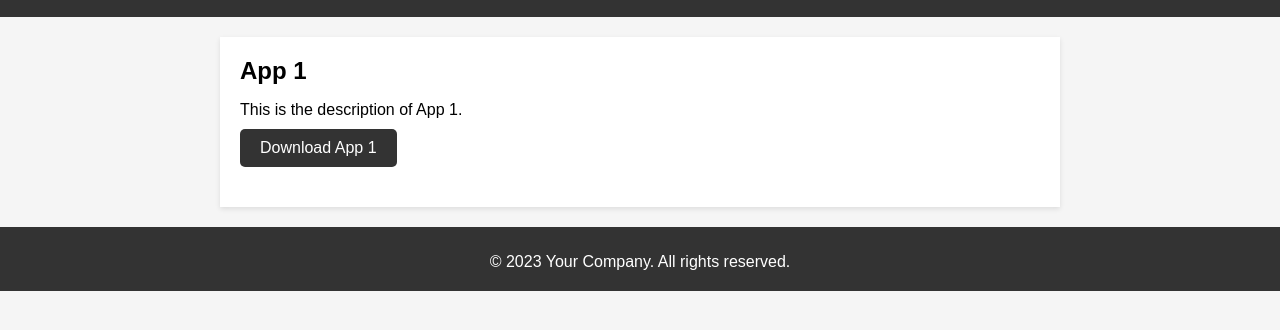
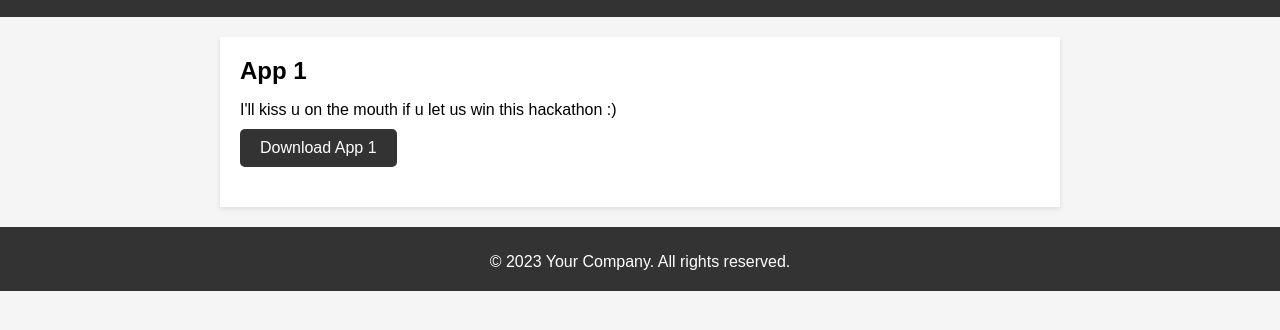
Before and after one commit to kannachi323/mattdev, a plain HTML site: page index.html in a window 1280 px wide. Shown: the part 60-390 px from the top of the page. Drawn offline with Linux system fonts and the light colour scheme.

Commit message:
Update index.html

```diff
--- a/index.html
+++ b/index.html
@@ -12,7 +12,7 @@
   <main>
     <section>
       <h2>App 1</h2>
-      <p>This is the description of App 1.</p>
+      <p>I'll kiss u on the mouth if u let us win this hackathon :) </p>
       <a href="https://github.com/mtccool668/samplewebsite/raw/main/app.py" download>Download App 1</a>
     </section>
 
```
